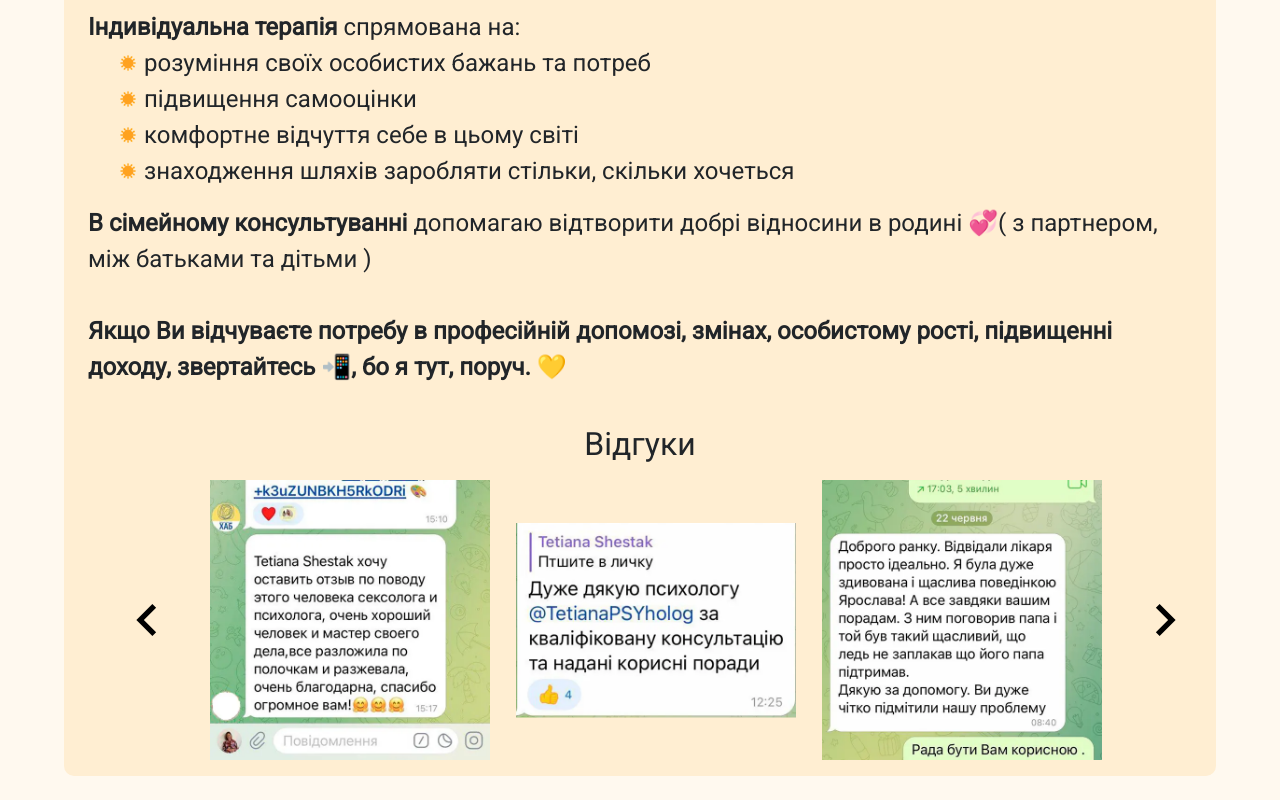
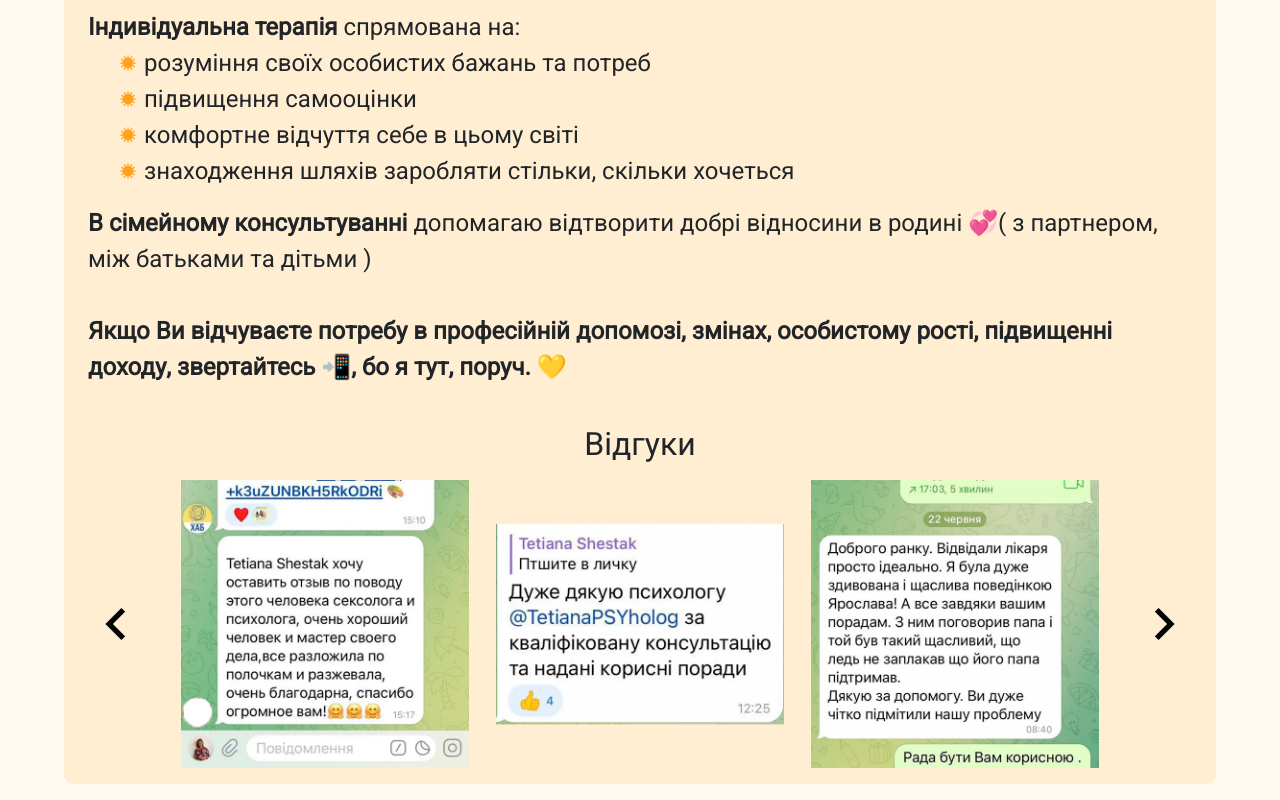
Before and after one commit to Karavang/shetagri, a React (Vite) app: page / in a window 1280 px wide. Shown: the part 993-1793 px from the top of the page. Built offline with nearby package versions, Linux system fonts and the light colour scheme.

Commit message:
-padding ul

```diff
--- a/src/index.css
+++ b/src/index.css
@@ -629,6 +629,7 @@ a {
   align-items: center;
   justify-content: space-around;
   flex-wrap: wrap;
+  padding: 0;
 }
 .feeds ul li {
   width: 25%;
--- a/src/index.scss
+++ b/src/index.scss
@@ -643,7 +643,7 @@ a {
     align-items: center;
     justify-content: space-around;
     flex-wrap: wrap;
-
+    padding: 0;
     li {
       width: 25%;
 
```
Also changed, not shown: 1 other file (tests, documents, lock files or other folders).
